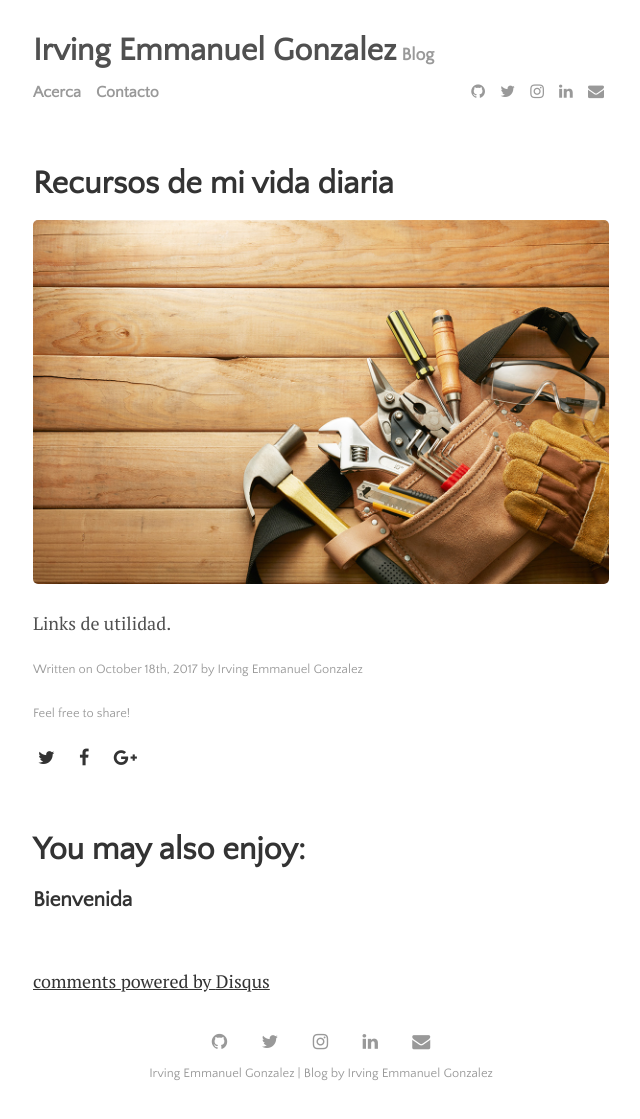
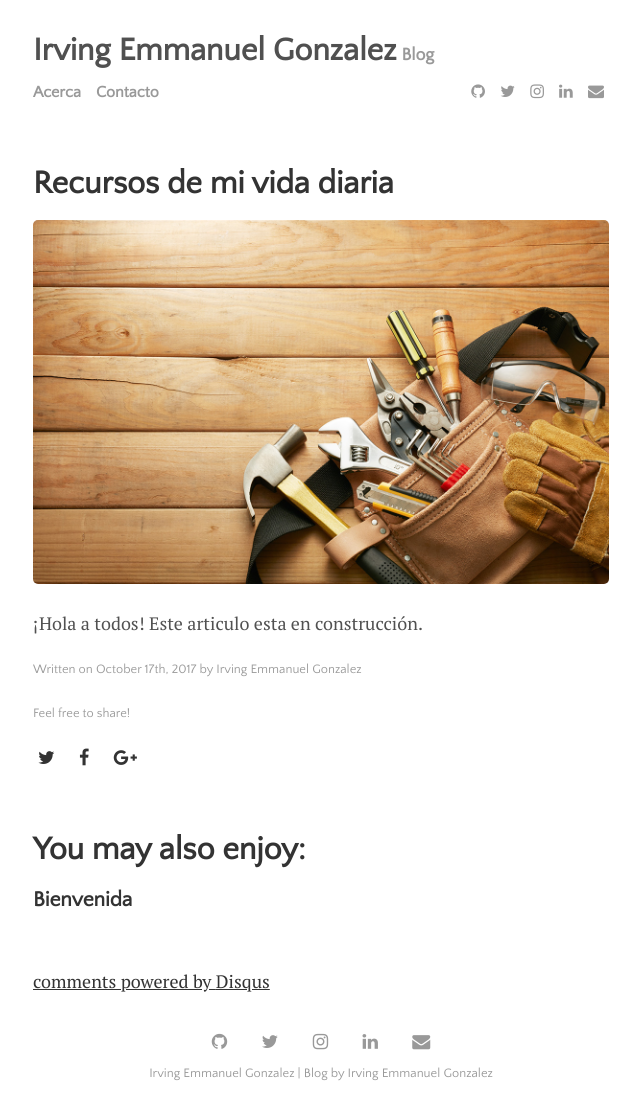
Before and after one commit to kodamirmo/kodamirmo.github.io, a Jekyll site: the page built from _posts/2017-10-17-Herramientas-productividad.md, in a window 1280 px wide. Shown: the whole page, without its empty margins (319-959 px from the left). Built offline with Jekyll 4.4.1, drawn with Linux system fonts in a browser that asks for light colours; nearby versions of some CDN libraries; comment, search, counter and statistics services are not loaded.

Commit message:
Move post

```diff
--- a/_posts/2017-10-18-Herramientas-productividad.md
+++ b/_posts/2017-10-17-Herramientas-productividad.md
@@ -11,4 +11,4 @@ image:
   creditlink:
 ---
 
-Links de utilidad.
+¡Hola a todos! Este articulo esta en construcción.
```
